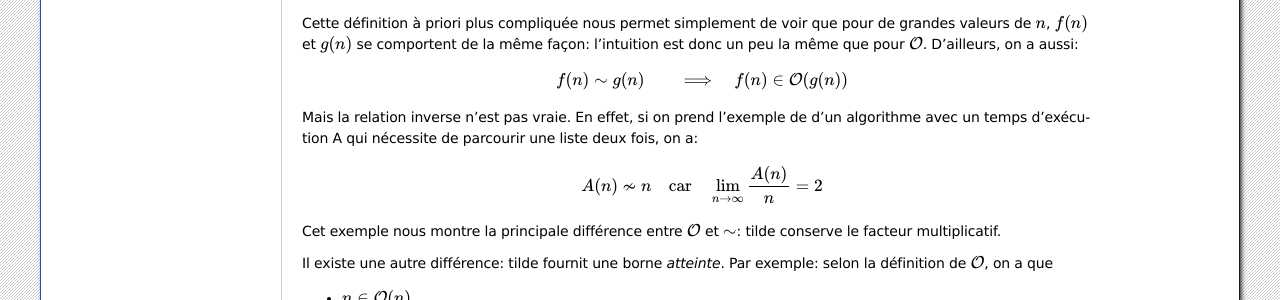
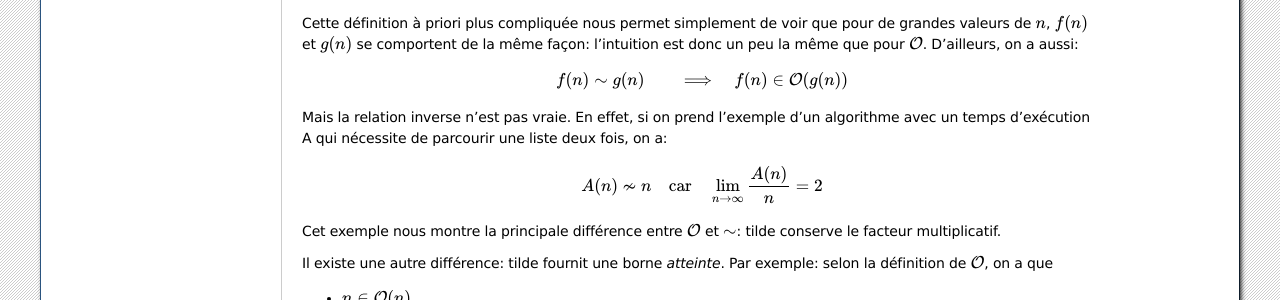
Before and after one commit to pschaus/LINFO1121, a Sphinx documentation site: the page built from source/part1/complexity.rst, in a window 1280 px wide and 900 px high, scrolled down 1418 px. Shown: the part 151-451 px from the top of the window. Built offline with Sphinx 7.4.7, drawn with Linux system fonts in a browser that asks for light colours; some of the changed text lies outside the part shown.

Commit message:
corrections phrases

```diff
--- a/source/part1/complexity.rst
+++ b/source/part1/complexity.rst
@@ -113,7 +113,7 @@ l’intuition est donc un peu la même que pour :math:`\mathcal{O}`. D’ailleur
 
     f(n) \sim g(n) \quad \quad \Longrightarrow \quad f(n) \in \mathcal{O}(g(n))
 
-Mais la relation inverse n’est pas vraie. En effet, si on prend l’exemple de d’un
+Mais la relation inverse n’est pas vraie. En effet, si on prend l’exemple d’un
 algorithme avec un temps d'exécution A qui nécessite de parcourir une liste deux fois, on a:
 
 .. math::
```
Also changed, not shown: other parts of source/part1/complexity.rst (+1 -1 lines).
